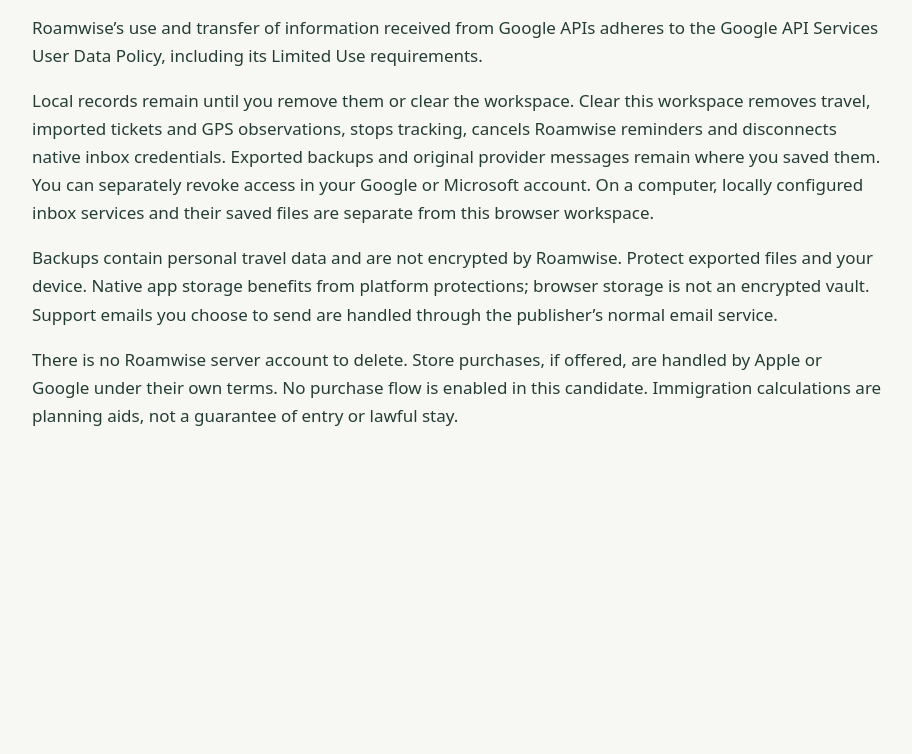
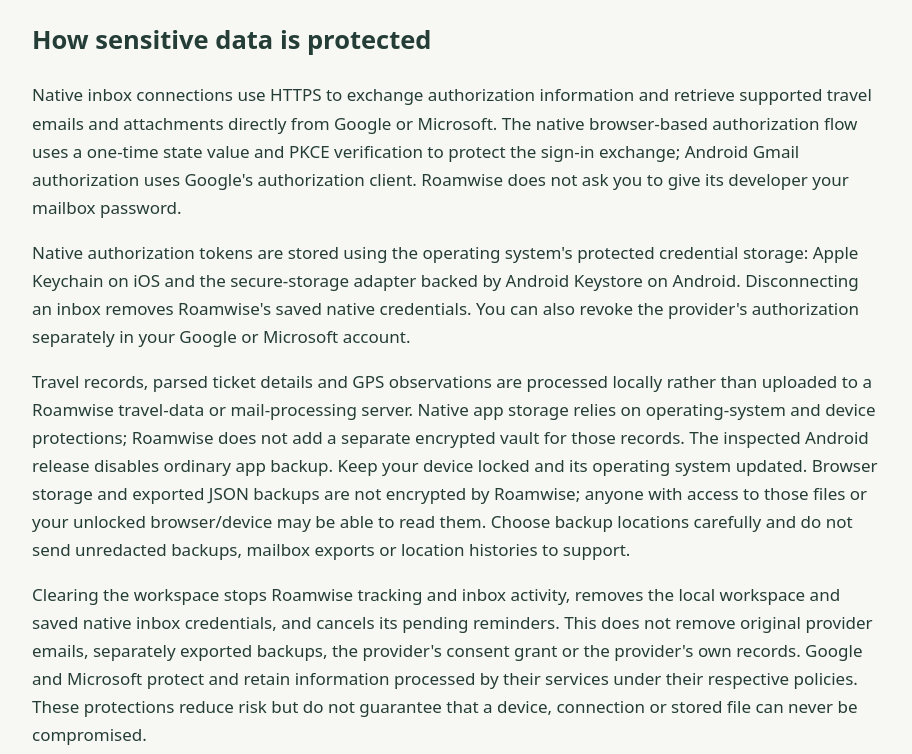
Before and after one commit to teknomans/roamwise-pages, a plain HTML site: page privacy.html in a window 1280 px wide. Shown: the part 666-1420 px from the top of the page, without its empty margins (183-1095 px from the left). Before the commit the page ends 1173 px from the top, so only its background shows below. Drawn offline with Linux system fonts and the light colour scheme.

Commit message:
Clarify existing sensitive data protections

```diff
--- a/privacy.html
+++ b/privacy.html
@@ -1,8 +1,13 @@
-<!doctype html><html lang="en"><head><meta charset="utf-8"><meta name="viewport" content="width=device-width,initial-scale=1"><title>Privacy notice · Roamwise</title><style>body{max-width:850px;margin:40px auto;padding:20px;font:17px/1.65 system-ui;color:#253d37;background:#f7f8f3}a{color:#194b40}.draft{padding:16px;background:#fff0c9;border-radius:8px}nav{display:flex;gap:20px}h1{line-height:1.2}</style></head><body><nav><a href="index.html">Roamwise</a><a href="privacy.html">Privacy</a><a href="support.html">Support</a><a href="delete-data.html">Delete data</a><a href="terms.html">Terms</a></nav><h1>Privacy notice</h1><p><strong>Roamwise privacy notice — release candidate, 14 November 2026</strong></p>
+<!doctype html><html lang="en"><head><meta charset="utf-8"><meta name="viewport" content="width=device-width,initial-scale=1"><title>Privacy notice · Roamwise</title><style>body{max-width:850px;margin:40px auto;padding:20px;font:17px/1.65 system-ui;color:#253d37;background:#f7f8f3}a{color:#194b40}.draft{padding:16px;background:#fff0c9;border-radius:8px}nav{display:flex;gap:20px}h1{line-height:1.2}</style></head><body><nav><a href="index.html">Roamwise</a><a href="privacy.html">Privacy</a><a href="support.html">Support</a><a href="delete-data.html">Delete data</a><a href="terms.html">Terms</a></nav><h1>Privacy notice</h1><p><strong>Roamwise privacy notice — updated 17 November 2026</strong></p>
 <p>Publisher: The Eagle Group Advantage, LLC. Contact: contact@tegadv.com.</p>
 <p>Your travel history, nationality, approvals, checklists, ticket details and precise GPS observations are processed and stored on your device. Roamwise has no publisher-operated account or travel-data server in this build. It has no advertising, analytics or tracking SDK.</p>
 <p>Location is optional. With permission, Roamwise accesses precise location to record country observations and help estimate travel allowances, including while the app is in the background or the screen is locked. Pause tracking in Automation or change location permissions in device settings. Force-closing the app or device restrictions may interrupt tracking.</p>
 <p>Optional Gmail or Outlook access connects directly to your selected provider using read-only authorization. The provider receives normal connection information and handles your sign-in. Supported travel messages and attachments are downloaded to this device and parsed locally. Mailbox access is broader than the travel search; Roamwise searches for matching travel messages. It does not send or delete mail, mark messages read, use inbox data for advertising, or train AI models with it. Native authorization tokens use protected platform storage.</p>
+<h2>How sensitive data is protected</h2>
+<p>Native inbox connections use HTTPS to exchange authorization information and retrieve supported travel emails and attachments directly from Google or Microsoft. The native browser-based authorization flow uses a one-time state value and PKCE verification to protect the sign-in exchange; Android Gmail authorization uses Google's authorization client. Roamwise does not ask you to give its developer your mailbox password.</p>
+<p>Native authorization tokens are stored using the operating system's protected credential storage: Apple Keychain on iOS and the secure-storage adapter backed by Android Keystore on Android. Disconnecting an inbox removes Roamwise's saved native credentials. You can also revoke the provider's authorization separately in your Google or Microsoft account.</p>
+<p>Travel records, parsed ticket details and GPS observations are processed locally rather than uploaded to a Roamwise travel-data or mail-processing server. Native app storage relies on operating-system and device protections; Roamwise does not add a separate encrypted vault for those records. The inspected Android release disables ordinary app backup. Keep your device locked and its operating system updated. Browser storage and exported JSON backups are not encrypted by Roamwise; anyone with access to those files or your unlocked browser/device may be able to read them. Choose backup locations carefully and do not send unredacted backups, mailbox exports or location histories to support.</p>
+<p>Clearing the workspace stops Roamwise tracking and inbox activity, removes the local workspace and saved native inbox credentials, and cancels its pending reminders. This does not remove original provider emails, separately exported backups, the provider's consent grant or the provider's own records. Google and Microsoft protect and retain information processed by their services under their respective policies. These protections reduce risk but do not guarantee that a device, connection or stored file can never be compromised.</p>
 <p>Roamwise’s use and transfer of information received from Google APIs adheres to the Google API Services User Data Policy, including its Limited Use requirements.</p>
 <p>Local records remain until you remove them or clear the workspace. Clear this workspace removes travel, imported tickets and GPS observations, stops tracking, cancels Roamwise reminders and disconnects native inbox credentials. Exported backups and original provider messages remain where you saved them. You can separately revoke access in your Google or Microsoft account. On a computer, locally configured inbox services and their saved files are separate from this browser workspace.</p>
 <p>Backups contain personal travel data and are not encrypted by Roamwise. Protect exported files and your device. Native app storage benefits from platform protections; browser storage is not an encrypted vault. Support emails you choose to send are handled through the publisher’s normal email service.</p>
```
